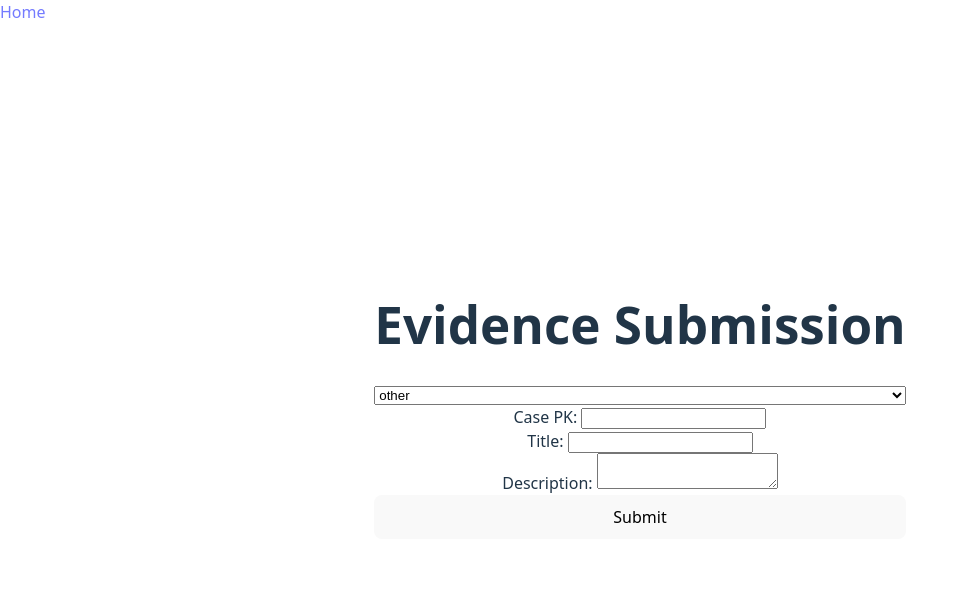
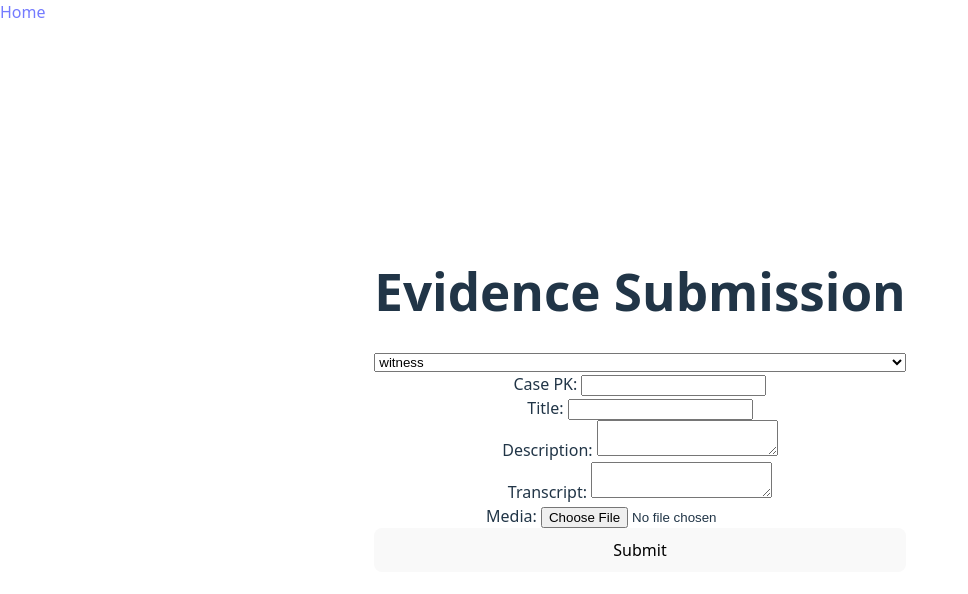
Before and after one commit to Parsa-1145/WP-Project, a React (Vite) app in the folder frontend/: page /evidence in a window 1280 px wide. Shown: the top 594 px of the page, without its empty margins (0-968 px from the left). Built offline with nearby package versions, Linux system fonts and the light colour scheme.

Commit message:
Frontend: evidence submission - WitnessReport

```diff
--- a/frontend/src/Evidence.jsx
+++ b/frontend/src/Evidence.jsx
@@ -9,6 +9,10 @@ const evi_fields_common = [
 	['textarea', 'Description', 'description'],
 ];
 const evi_fields = {
+	witness: [
+		['textarea', 'Transcript', 'transcript'],
+		['file', 'Media', 'media_file'],
+	],
 	other: [],
 };
 const evi_types = [...Object.keys(evi_fields)];
@@ -26,9 +30,12 @@ export function EvidenceSubmitForm({ returnTo }) {
 	const [msgs, setMsgs] = useState([]);
 	const navigate = useNavigate();
 
-	const changeFn = name => e => {
+	const changeFn = (type, name) => e => {
 		const data2 = {...data};
-		data2[name] = e.target.value;
+		if (type === 'file')
+			data2[name] = e.target.files[0];
+		else
+			data2[name] = e.target.value;
 		setData(data2);
 	}
 	const setMsg = msg => setMsgs([msg]);
@@ -37,13 +44,12 @@ export function EvidenceSubmitForm({ returnTo }) {
 		setMsg('Awaiting response...');
 		setPost(true);
 
-		const subdata = {type: data.type};
-		for (const ent of evi_fields_common)
-			subdata[ent[2]] = data[ent[2]];
-		for (const ent of evi_fields[data.type])
-			subdata[ent[2]] = data[ent[2]];
+		const formData = new FormData();
+		formData.append('type', data.type);
+		for (const ents of [evi_fields_common, evi_fields[data.type]]) for (const ent of ents)
+			formData.append(ent[2], data[ent[2]]);
 
-		session.post('/api/evidence/', subdata)
+		session.post('/api/evidence/', formData)
 			.then(res => {
 				setMsg('Submit successful');
 				if (returnTo) navigate(returnTo);
@@ -61,21 +67,26 @@ export function EvidenceSubmitForm({ returnTo }) {
 			.finally(() => setPost(false));
 	}
 
-	const Field5 = (type, name, id, value, onChange) => (<div key={id}>
-		<label htmlFor={id}>{name}: </label>
-		{
-			  type === 'textarea' ? (<textarea id={id} value={value} onChange={onChange}/>)
-			: /* else */            (<input id={id} type={type} value={value} onChange={onChange}/>)
-		}
-	</div>);
-	const Field = (type, name, id) => Field5(type, name, id, data[id], changeFn(id));
+	const Field5 = (type, name, id, value, onChange) => {
+		const Simple = body => (
+			<div key={id}>
+				<label htmlFor={id}>{name}: </label>
+				{body}
+			</div>
+		);
+		if (type === 'textarea')
+			return Simple((<textarea id={id} value={value} onChange={onChange}/>));
+		else
+			return Simple((<input id={id} type={type} value={value} onChange={onChange}/>));
+	};
+	const Field = (type, name, id) => Field5(type, name, id, data[id], changeFn(type, id));
 	const FieldArr = arr => Field(arr[0], arr[1], arr[2]);
 
 	return (<>
 		<h1>Evidence Submission</h1>
 		{msgs.map((x, i) => <p key={i}>{x}</p>)}
 		<div style={{ display: 'flex', flexDirection: 'column' }}>
-			<select onChange={changeFn('type')}>
+			<select onChange={changeFn('text', 'type')}>
 				{evi_types.map(type => (<option key={type} id={type}>{type}</option>))}
 			</select>
 			{evi_fields_common.map(ent => FieldArr(ent))}
```
